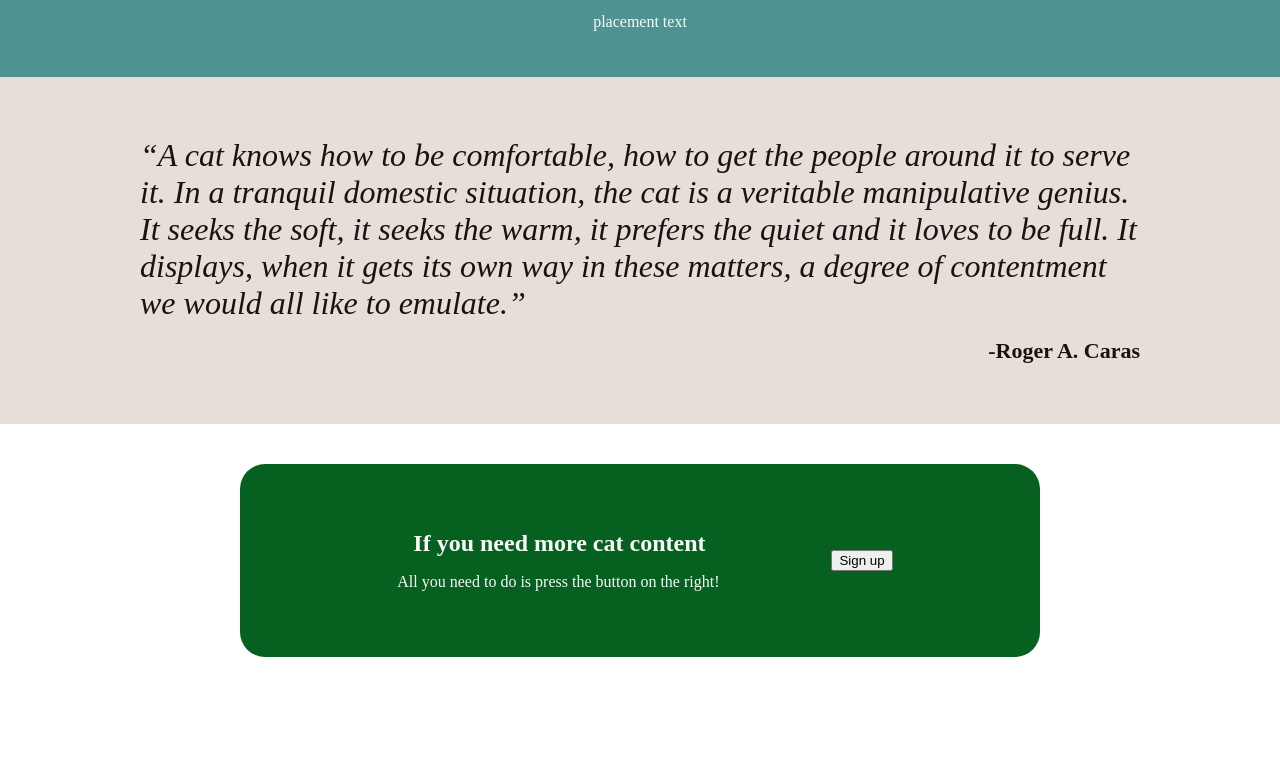
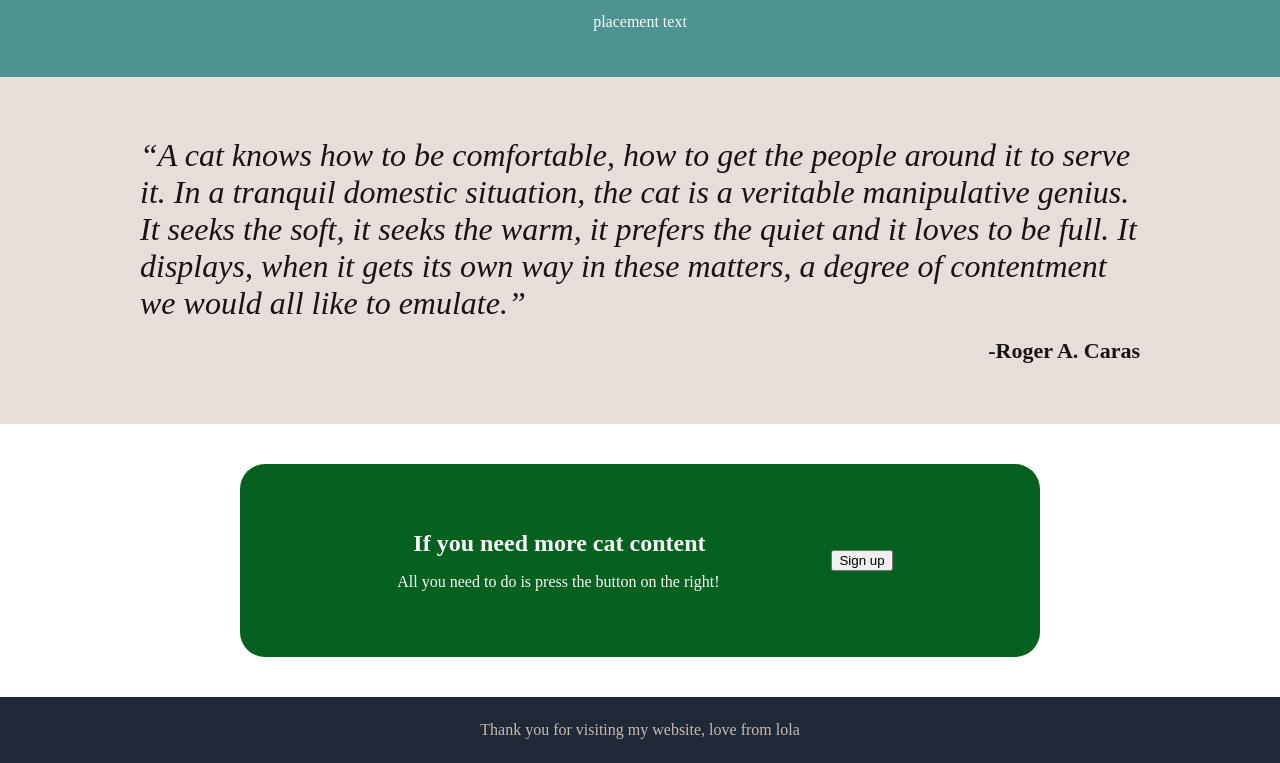
Before and after one commit to insertSoul/lolas-webpage, a plain HTML site: page index.html in a window 1280 px wide. Shown: the part 1268-2031 px from the top of the page. Before the commit the page ends 1965 px from the top, so only its background shows below. Drawn offline with Linux system fonts and the light colour scheme.

Commit message:
Add the footer to webpage

```diff
--- a/index.html
+++ b/index.html
@@ -72,10 +72,10 @@
                 <button>Sign up</button>
             </div>
         </div>
-
     </div>
 
     <div class="footer">
+        <div>Thank you for visiting my website, love from lola</div>
 
     </div>
 
--- a/styles.css
+++ b/styles.css
@@ -128,5 +128,10 @@ ul{
 }
 
 .footer{
+    display: flex;
+    justify-content: center;
+    background-color: #1f2937;
+    padding: 24px 0;
+    color: #cabbb3;
 
 }
```
